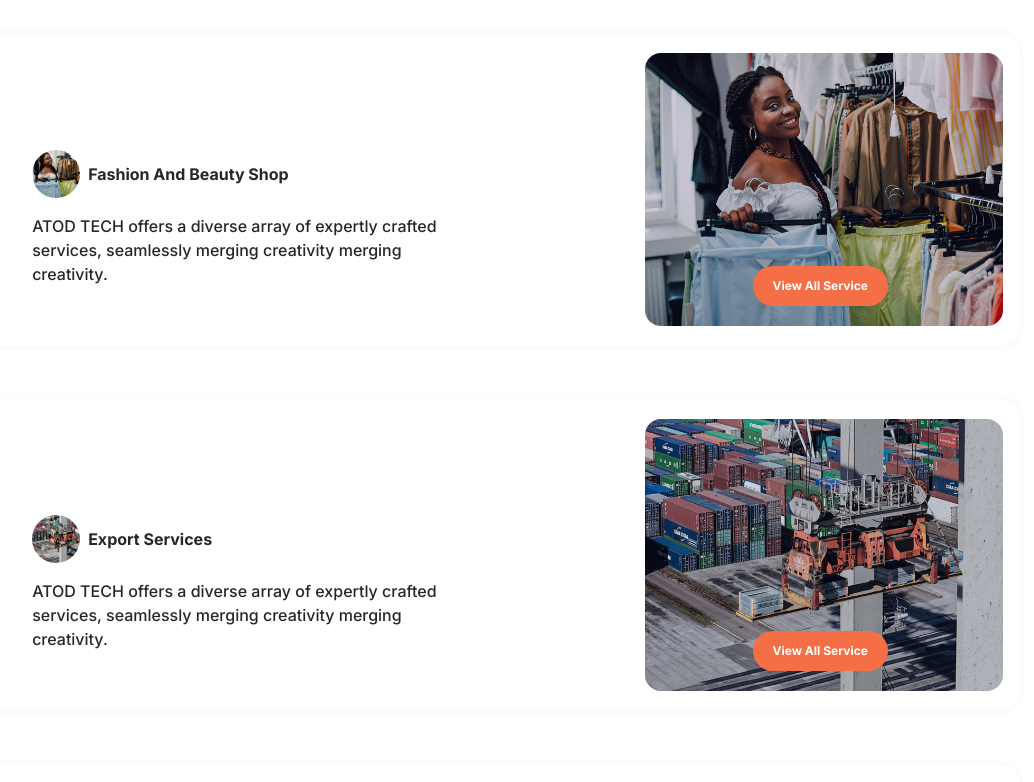
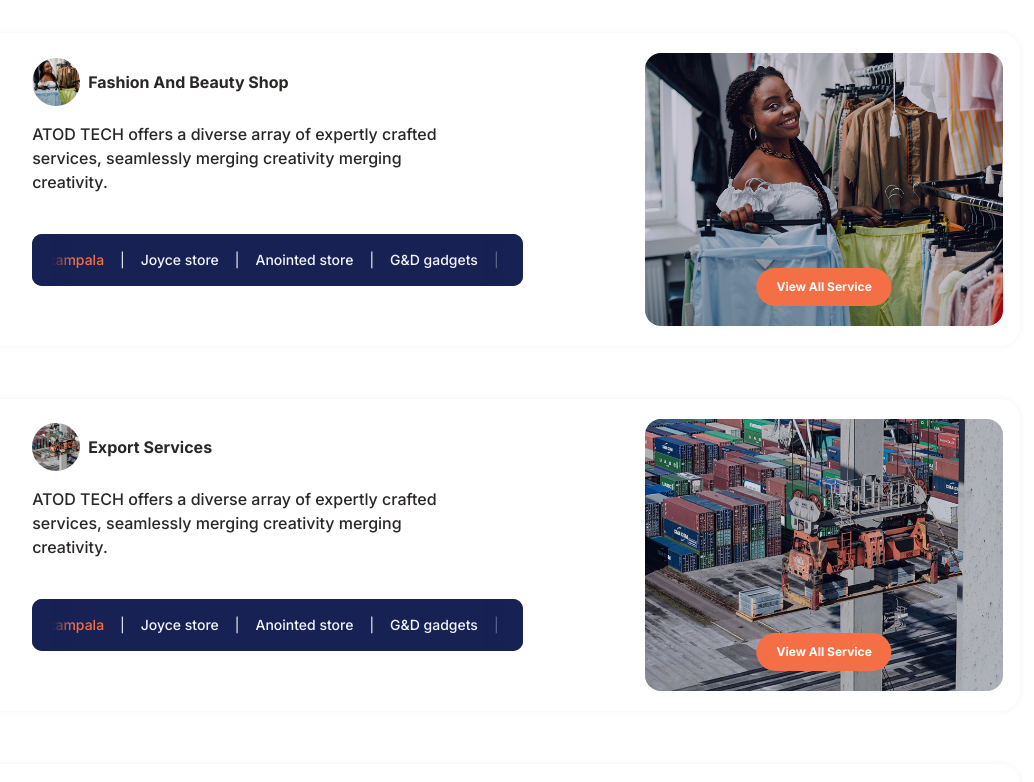
Before and after one commit to ATODTECH/HandworkExpert-web2, a React (Vite) app: page /categories in a window 1280 px wide. Shown: the part 1200-1982 px from the top of the page, without its empty margins (148-1182 px from the left). Built offline with nearby package versions, Linux system fonts and the light colour scheme.

Commit message:
feat: animated reg-brands

```diff
--- a/src/index.css
+++ b/src/index.css
@@ -16,6 +16,20 @@ body {
   /* screens */
   --breakpoint-1280xl: 1280px;
   --breakpoint-425xl: 425px;
+}
+
+
+.marquee-content {
+  animation: marquee calc(var(--char-count)* 4s) linear infinite;
+}
+
+@keyframes marquee {
+  0% { transform: translateX(0%); }
+  100% { transform: translateX(-50%); }
+}
+
+.marquee-content:hover {
+  animation-play-state: paused;
 }
 
 :root {
--- a/src/views/guests/components/HeroSectionN.jsx
+++ b/src/views/guests/components/HeroSectionN.jsx
@@ -195,7 +195,7 @@ const HeroSectionN = () => {
           </motion.div>
         </AnimatePresence>
         {/* Gradient scrim: dark on the left for text legibility, fading toward the photo */}
-        <div className="absolute inset-0 bg-linear-to-t from-[#151327]/90 via-trnasparent to-[#151327]/0" />
+        <div className="absolute inset-0 bg-linear-to-t from-[#151327]/90 via-transparent to-[#151327]/0" />
       </div>
 
       {/* Foreground content */}
--- a/src/views/guests/components/categories/content/index.tsx
+++ b/src/views/guests/components/categories/content/index.tsx
@@ -52,9 +52,48 @@ const CategoriesContentIndex = () => {
               </div>
               <span className=" text-[1rem] leading-[1.5rem] tracking-[1.5%] font-bold">{responseData.category}</span>
             </div>
-            <p className=" text-[1rem] leading-[1.5rem] font-medium w-[70%]">{ responseData.caption }</p>
-            <div className="flex flex-wrap max-w-[80%]">
-              {/*  */}
+            <p className=" text-[1rem] leading-[1.5rem] font-medium w-[70%] mb-10">{responseData.caption}</p>
+            {/* continune with before bgColor */}
+            <div className="flex flex-wrap select-none relative w-fit max-w-[80%] overflow-hidden rounded-[.625rem] bg-secondary-blue px-6 py-4">
+              <div className="absolute w-10 h-auto inset-0 left-0 bg-linear-to-r from-secondary-blue via-secondary-blue to-[#151327]/0 z-20 "></div>
+              <div className=" flex w-max marquee-content" style={{'--char-count': responseData.brands.length} as React.CSSProperties}>
+                <div className="flex whitespace-nowrap gap-4">
+                  {responseData.brands.map((brand, i) => (
+                    <span key={i} className="flex items-center gap-4 text-[1rem]">
+                      <span
+                        className={
+                          i === 1
+                            ? "text-sm font-medium text-secondary-orange"
+                            : "text-sm font-medium text-[#F3F5FF]"
+                        }
+                      >
+                        {brand}
+                      </span>
+                      <span className={`text-sm text-primary-white ${i===responseData.brands.length-1 ? 'mr-4':''}`}>|</span>
+                    </span>
+                  ))}
+                </div>
+                <div className="flex whitespace-nowrap gap-4">
+                  {responseData.brands.map((brand, i) => (
+                    <span key={i} className="flex items-center gap-4 text-[1rem]">
+                      <span
+                        className={
+                          i === 1
+                            ? "text-sm font-medium text-secondary-orange"
+                            : "text-sm font-medium text-[#F3F5FF]"
+                        }
+                      >
+                        {brand}
+                      </span>
+                      <span className={`text-sm text-primary-white ${i===responseData.brands.length-1 ? 'mr-4':''}`}>|</span>
+                    </span>
+                  ))}
+                </div>
+
+              </div>
+              <div className="absolute flex w-full h-full top-0 left-0 justify-end pointer-events-none marquee-overlay">
+                <div className=" w-10 h-full bg-linear-to-l to-[#151327]/0 via-secondary-blue  from-secondary-blue z-20 "></div>
+              </div>
             </div>
           </div>
           <div className="relative h-auto w-[20rem] lg:w-[35%] max-w-[40%] rounded-[1rem] overflow-hidden">
@@ -65,7 +104,7 @@ const CategoriesContentIndex = () => {
             width={517}
             className=" h-full w-full object-cover" />
             <div className="absolute h-full w-full bg-[#17215333] top-0"></div>
-            <button type="submit" className="absolute bottom-5 left-[30%] bg-secondary-orange text-primary-white py-2 px-5 text-[.75rem] tracking-[2%] font-bold rounded-full leading-6 outline-0 cursor-pointer"
+            <button type="submit" className="absolute bottom-5 flex left-1/2 -translate-x-1/2 bg-secondary-orange text-primary-white py-1.75 px-5 text-[.75rem] tracking-[2%] font-bold rounded-full leading-6 outline-0 cursor-pointer"
           onClick={()=>alert("In progress!")}>View All Service</button>
           </div>
         </div>
@@ -86,7 +125,7 @@ const CategoriesContentIndex = () => {
       <div className="flex flex-col text-primary-text w-full gap-13.25">
         { content() }
         <div className="flex w-full justify-center ">
-          <button type="submit" className="bg-secondary-blue text-primary-white py-[.9rem] px-12 text-sm tracking-[2%] font-bold rounded-[5px] leading-6 outline-0"
+          <button type="submit" className="bg-secondary-blue text-primary-white py-[.9rem] px-12 text-sm tracking-[2%] font-bold rounded-[5px] leading-6 outline-0 cursor-pointer"
           onClick={()=>alert("In progress!")}>View All</button>
         </div>
       </div>
```
